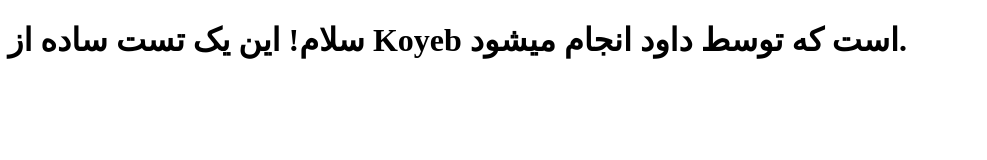
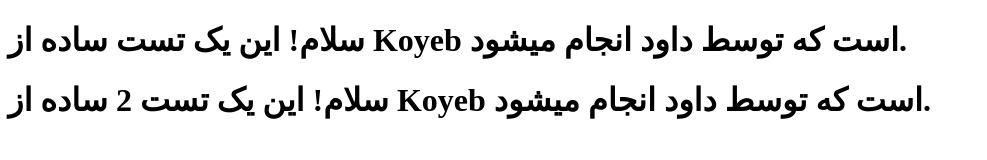
Before and after one commit to dashdavood/koyeb-html, a plain HTML site: page index.html in a window 1280 px wide. Shown: the whole page, without its empty margins (0-987 px from the left). Drawn offline with Linux system fonts and the light colour scheme.

Commit message:
Update index.html

```diff
--- a/index.html
+++ b/index.html
@@ -7,5 +7,6 @@
 </head>
 <body>
     <h1>سلام! این یک تست ساده از Koyeb است که توسط داود انجام میشود.</h1>
+    <h1>سلام! این یک تست 2 ساده از Koyeb است که توسط داود انجام میشود.</h1>
 </body>
 </html>
```
